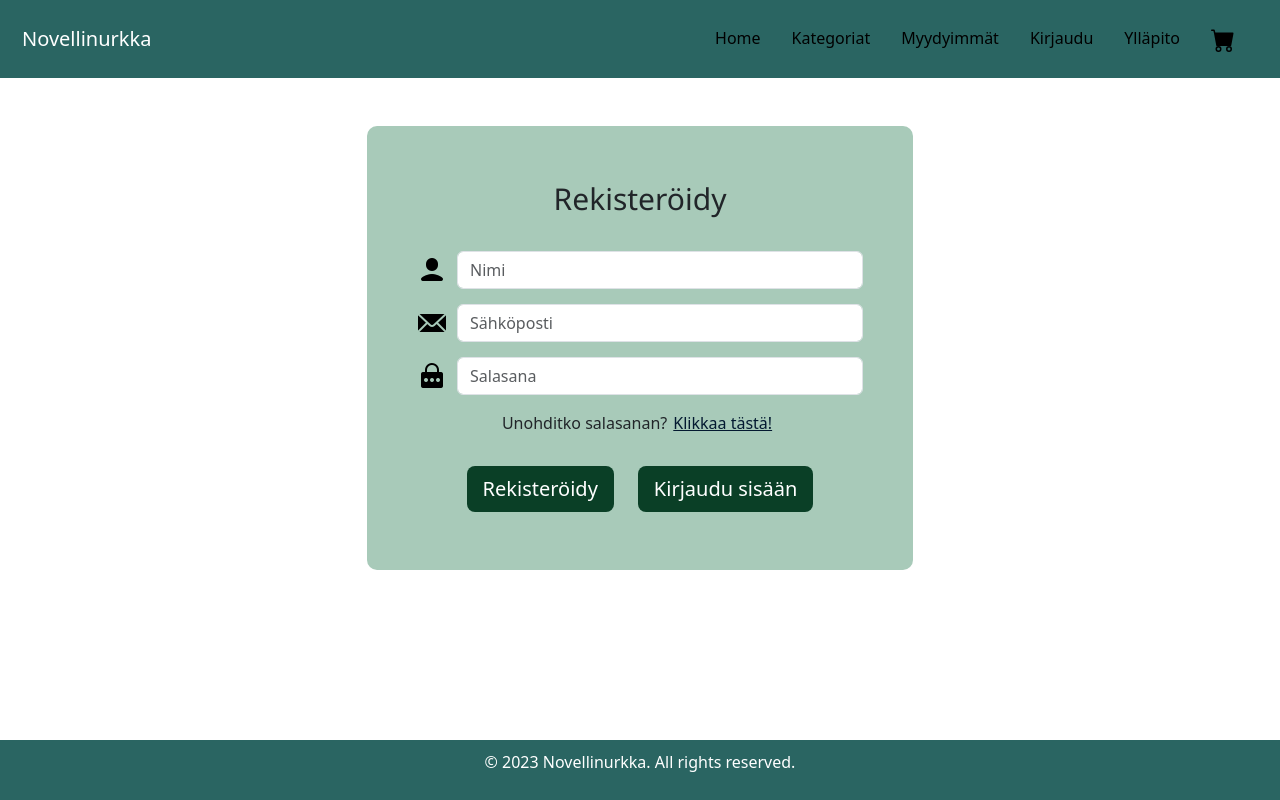
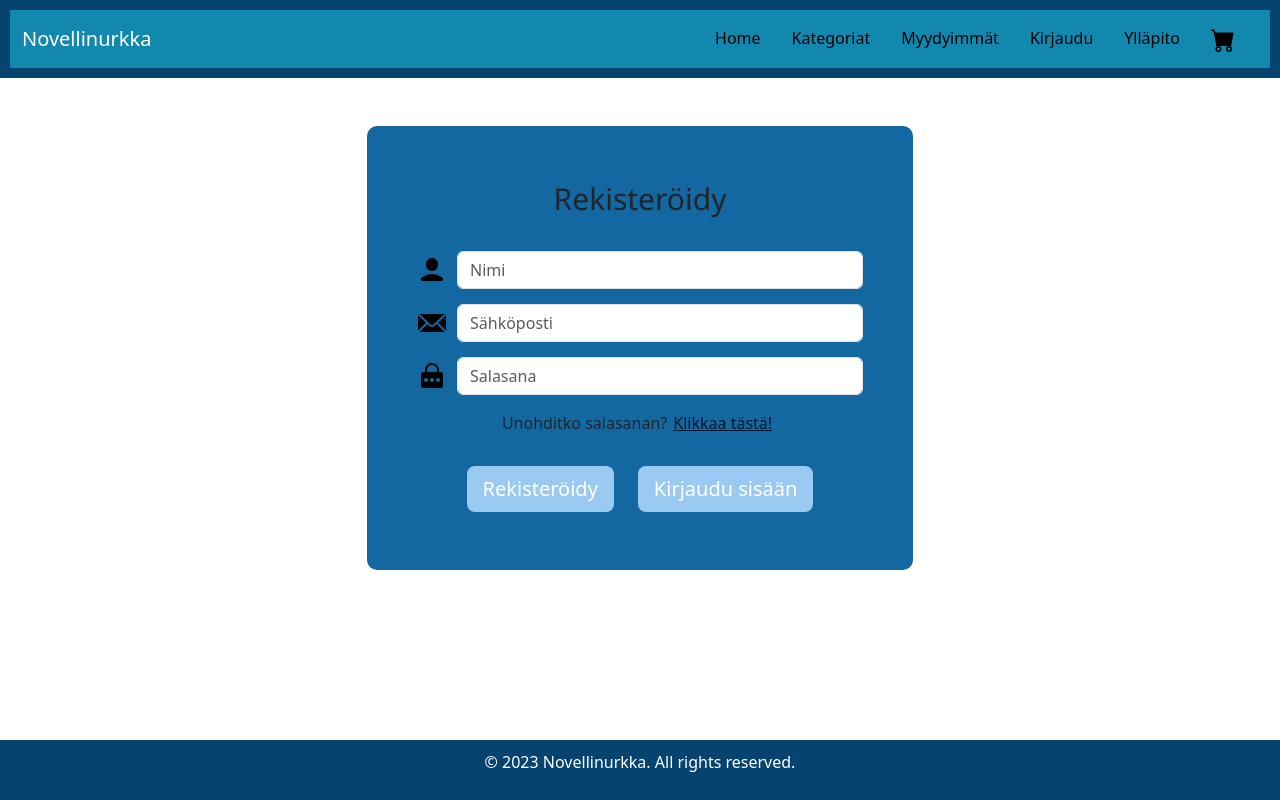
Before and after one commit to Reeta00/Ryhma-9-Verkkopalveluprojekti, a React (Create React App) app: page /login in a window 1280 px wide. Built offline with nearby package versions, Linux system fonts and the light colour scheme.

Commit message:
Sivujen värien yhtenäistämistä

```diff
--- a/src/Login.css
+++ b/src/Login.css
@@ -2,7 +2,7 @@
 
 .custom-class {
     padding: 50px 50px 50px;
-    background: rgb(168, 202, 185);
+    background: #1468a1;
     border-radius: 10px;
 }
 
@@ -49,6 +49,6 @@
 
 .submit {
     margin-top: 10px;
-    background: rgb(10, 63, 38);
+    background: #9acaf2;
     border: none;
 }
--- a/src/Style.css
+++ b/src/Style.css
@@ -1,6 +1,6 @@
 /* Style */
 header {
-    background-color: #2a6562;
+    background-color: #07436f;
     /* Set your desired background color */
     padding: 10px;
     /* Add padding for better spacing */
@@ -8,7 +8,7 @@ header {
 
 /* Set the background color for the entire navigation bar */
 .navbar {
-    background-color: #2a6562 !important;
+    background-color: #1388af !important;
     /* Use !important to ensure the style is applied */
 }
 
@@ -36,7 +36,7 @@ footer {
     left: 0;
     bottom: 0;
     width: 100%;
-    background-color: #2a6562;
+    background-color: #07436f;
     /* Set your desired background color */
     padding: 10px;
     /* Add padding for better spacing */
```
